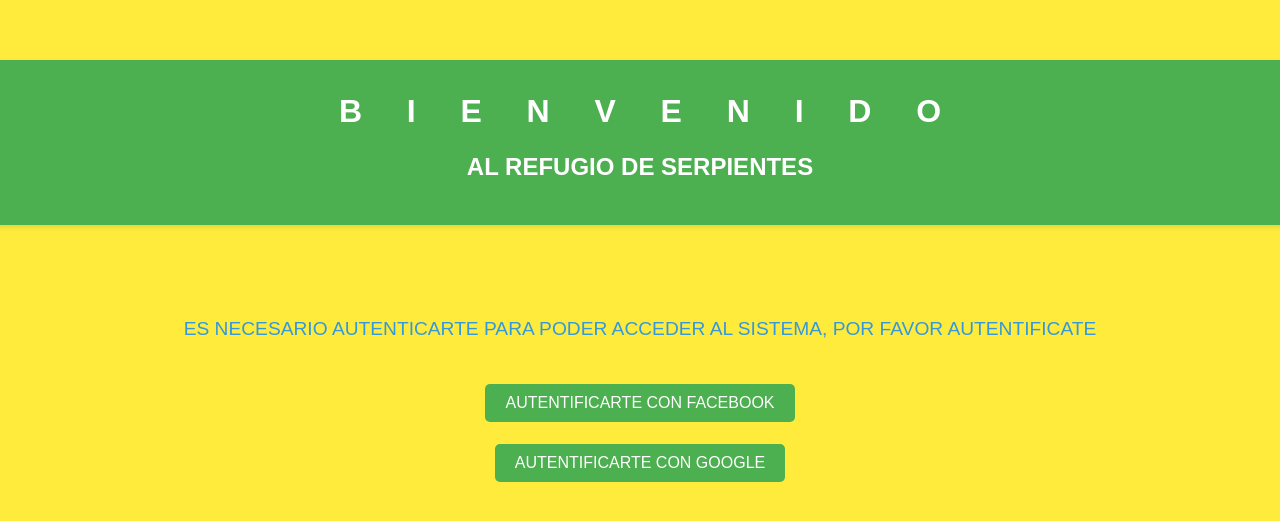
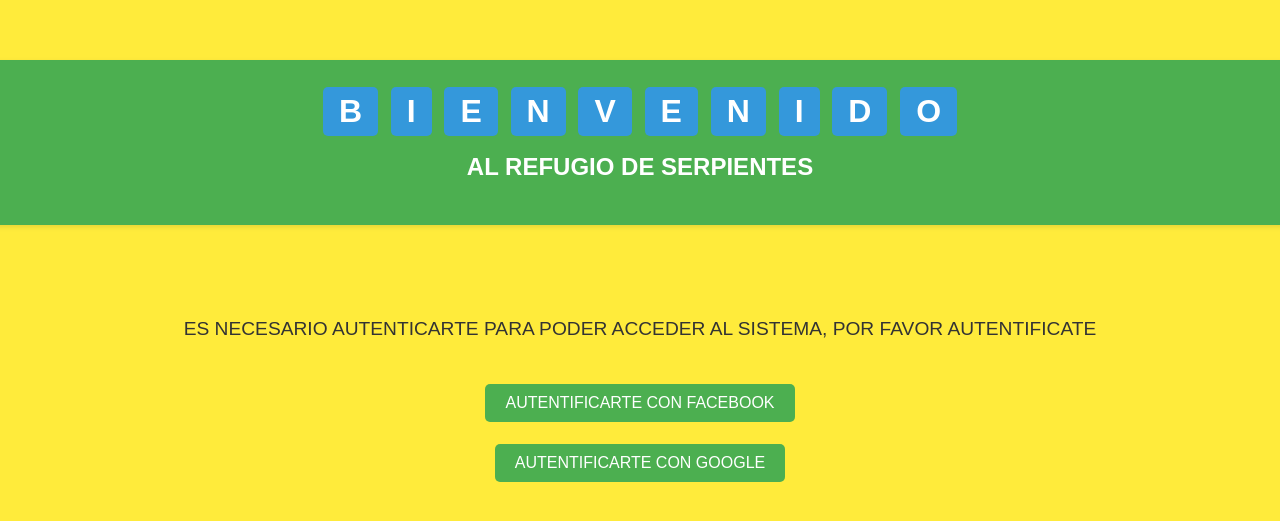
Before and after one commit to proyecto3pslda/proyecto3pslda.github.io, a plain HTML site: page index.html in a window 1280 px wide. Shown: the part 109-630 px from the top of the page. Drawn offline with Linux system fonts and the light colour scheme.

Commit message:
Update index.html

```diff
--- a/index.html
+++ b/index.html
@@ -37,7 +37,7 @@
 
         h1 span {
             padding: 0.2em 0.5em;
-            background-color: #4CAF50; /* Cambio en el color de los bloques de texto */
+            background-color: #3498db; /* Cambio en el color de los bloques de texto */
             border-radius: 5px;
             margin: 0.2em;
         }
@@ -55,7 +55,6 @@
         p {
             font-size: 1.2em;
             margin-bottom: 20px;
-            color: #3498db; /* Cambio en el color del párrafo */
         }
 
         button {
```
